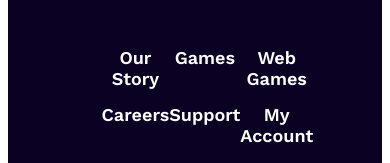
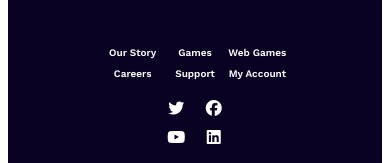
Before and after one commit to tamzid74/gamer-zone, a plain HTML site: page index.html in a window 390 px wide. Shown: the part 5048-5211 px from the top of the page. Drawn offline with nearby package versions, Linux system fonts and the light colour scheme.

Commit message:
some media query changes

```diff
--- a/responsive.css
+++ b/responsive.css
@@ -217,7 +217,7 @@
         width: 60px;
         height:64px ;
      } */
-     .list-item{
+     /* .list-item{
         margin-top: 5px;
         font-size: 18px;
         display: grid;
@@ -237,5 +237,5 @@
         display: grid;
         grid-template-columns: repeat(2,1fr);
         row-gap: 10px;
-     }
+     } */
 }
```
